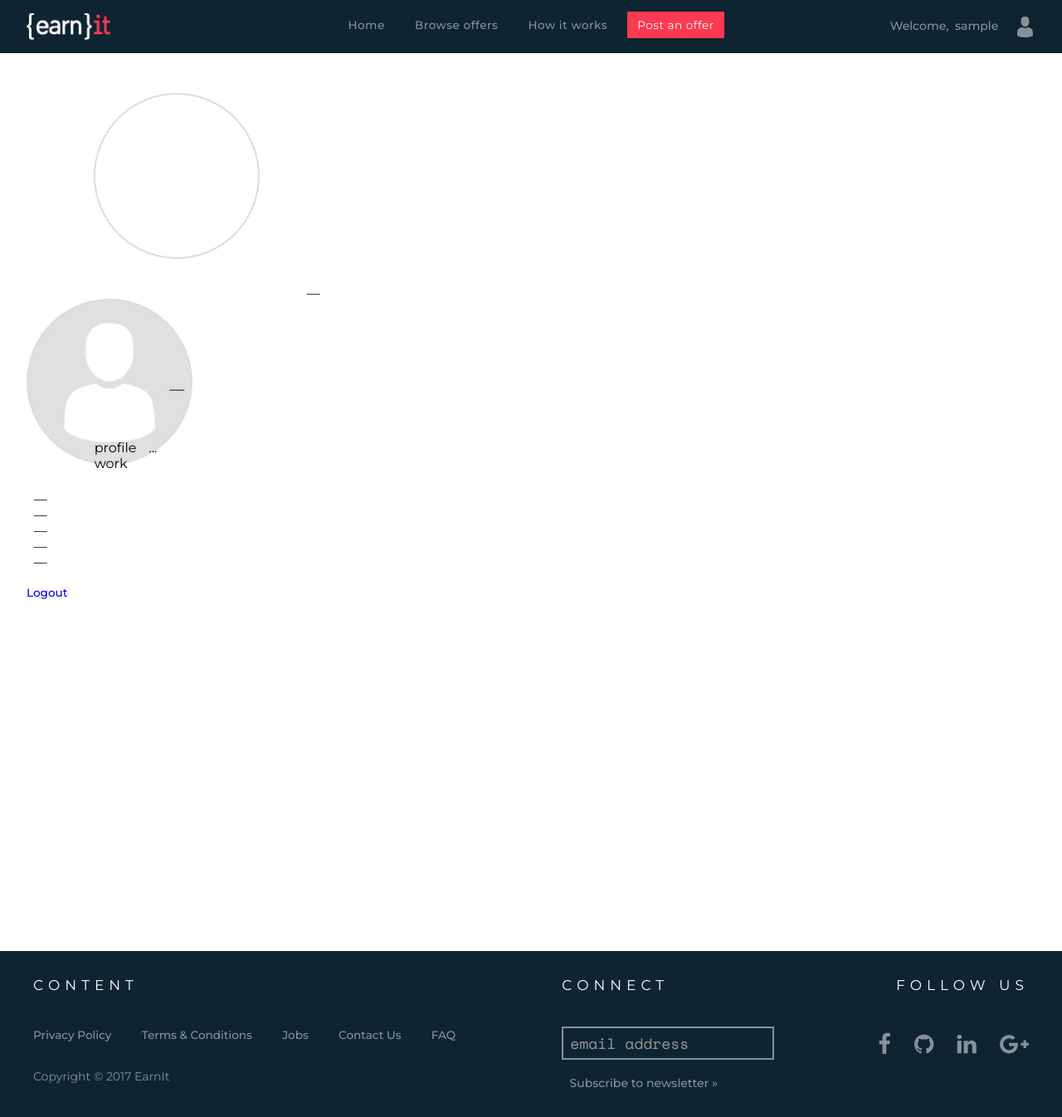
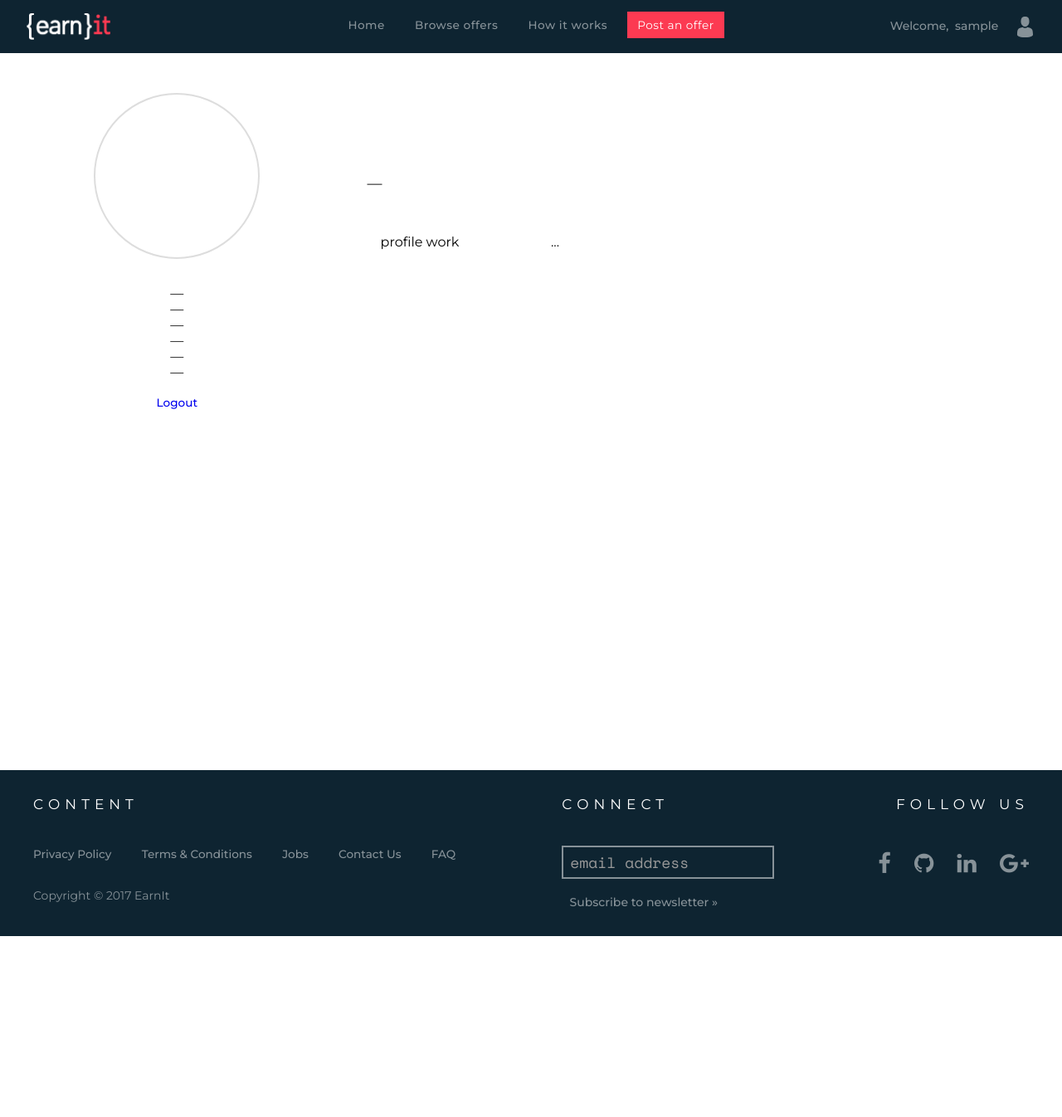
Before and after one commit to myelonka/earnit, a PHP site: page /profile.php in a window 1280 px wide. Shown: the whole page at 83% size. After the commit the page ends 1128 px from the top, so only its background shows below. Run offline with PHP 8.4, Linux system fonts and the light colour scheme; a user stored in the database is signed in; data comes from the database, SQL or seed files in the repository; data that the repository does not hold is empty; some libraries are stand-ins or nearby versions.

Commit message:
Revert "Revert "profile""
This reverts commit 325e9092f7a76fc2167e26da2cc876c4b908fb11.

```diff
--- a/profile.php
+++ b/profile.php
@@ -43,9 +43,6 @@
 					<div class="col-4" id="profile-info">
 					<div id="avatar" style="background-image: url(' <?php echo $qrow['avatar'] ?> ')"></div>
 					&mdash;
-					<div class="col-2" id="profile-info">
-					<div id="avatar"></div>
-
 					<span><p><?php echo $qrow['bio'] ?></p></span>
 					&mdash;
 					<span><p><?php echo $qrow['country'] ?></p></span>
```
